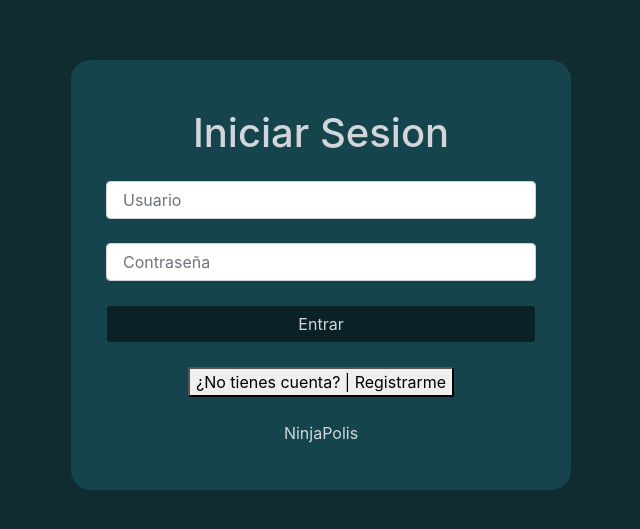
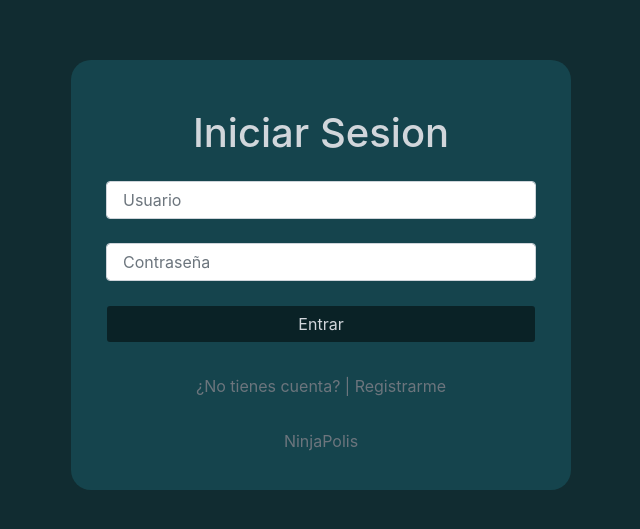
Before and after one commit to DainXOR/Ninjapolis-Proyect, a React (Create React App) app: page / in a window 1280 px wide. Shown: the part 125-654 px from the top of the page, without its empty margins (319-959 px from the left). Built offline with nearby package versions, Linux system fonts and the light colour scheme.

Commit message:
Add files via upload

```diff
--- a/src/App.js
+++ b/src/App.js
@@ -1,4 +1,4 @@
-import { BrowserRouter, Route, Routes, Navigate} from 'react-router-dom';
+import { BrowserRouter, Route, Routes} from 'react-router-dom';
 import './App.css';
 
 // Componentes / paginas
--- a/src/componentes/login/Login.jsx
+++ b/src/componentes/login/Login.jsx
@@ -23,13 +23,12 @@ const Login = ()=>{
     }
     const redirRegistro = (e)=>{
         e.preventDefault();
-        console.log(e.target.id)
+        console.log(e.target.id.value)
 
         const { registrarme } = e.target.id;
-        const reg = registrarme.value;
+        const reg = registrarme;
 
         reg === "registrarme" ? setHacerRegistro(false) : setHacerRegistro(true);
-
     }
 
     return(
@@ -47,11 +46,11 @@ const Login = ()=>{
                 <button className="btn form-control btnLogin" >Entrar</button>
 
                 <label className="my-4" >
-                    <button id="registrarme" onClick={redirRegistro}> ¿No tienes cuenta?  |  Registrarme </button>
+                    <button id="registrarme" className="btn text-secondary" onClick={redirRegistro}> ¿No tienes cuenta?  |  Registrarme </button>
                 </label>
 
                 <br/>
-                <label className="my-0">NinjaPolis</label>
+                <label className="my-0 text-secondary">NinjaPolis</label>
                 { correcto && <Navigate to="/paginaPrincipal"/> }
                 { hacerRegistro && <Navigate to="/register" /> }
             </form>
```
